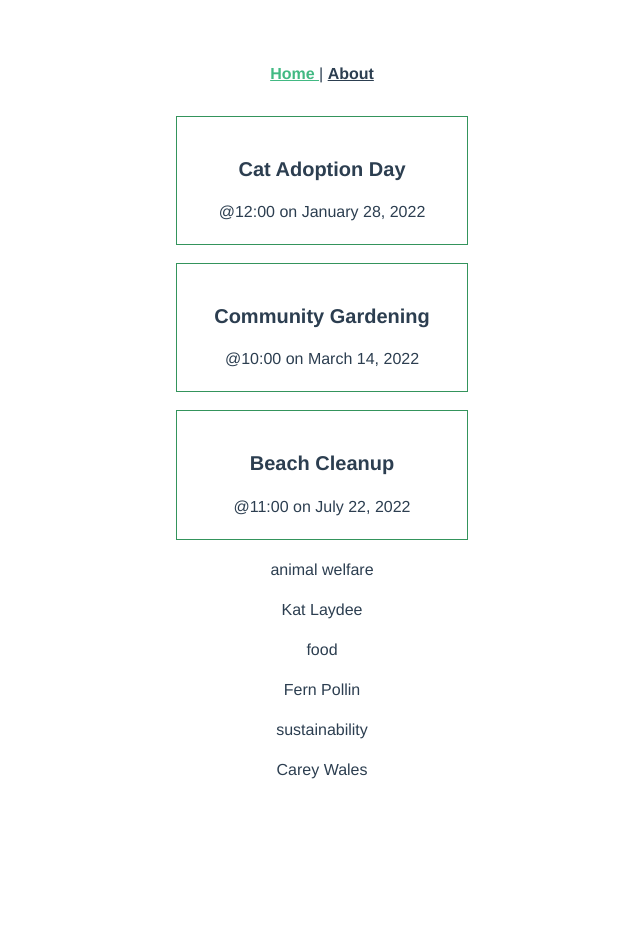
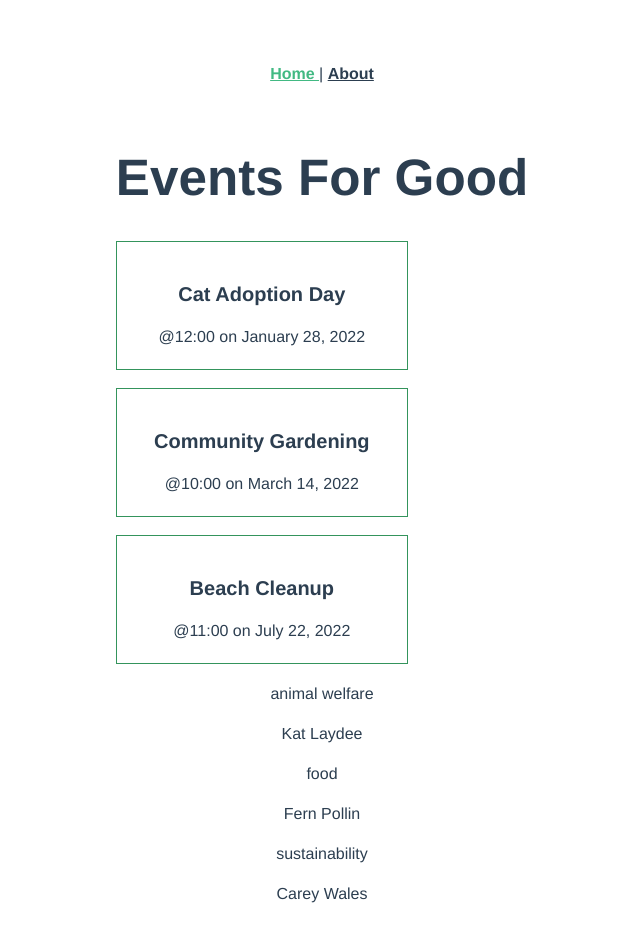
Before and after one commit to NangShuShanNa/Compo_Lab02, a Vue app in the folder 331-intro-to-vite/: page / in a window 1280 px wide. Shown: the top 942 px of the page, without its empty margins (318-958 px from the left). Before the commit the page ends 830 px from the top, so only its background shows below. Built offline with nearby package versions, Linux system fonts and the light colour scheme.

Commit message:
Header only show to Home view is done

```diff
--- a/331-intro-to-vite/src/App.vue
+++ b/331-intro-to-vite/src/App.vue
@@ -5,6 +5,7 @@
 <template>
   <div id="layout">
     <header>
+
       <div class="wrapper">
         <nav>
           <RouterLink to="/"> Home </RouterLink>
--- a/331-intro-to-vite/src/views/HomeView.vue
+++ b/331-intro-to-vite/src/views/HomeView.vue
@@ -7,6 +7,8 @@ import events from '../events.json'
 </script>
 
 <template>
+     <h1>Events For Good</h1>
+      <!--new elemement-->
   <div class="home">
     <EventCard
       v-for="event in events"
```
